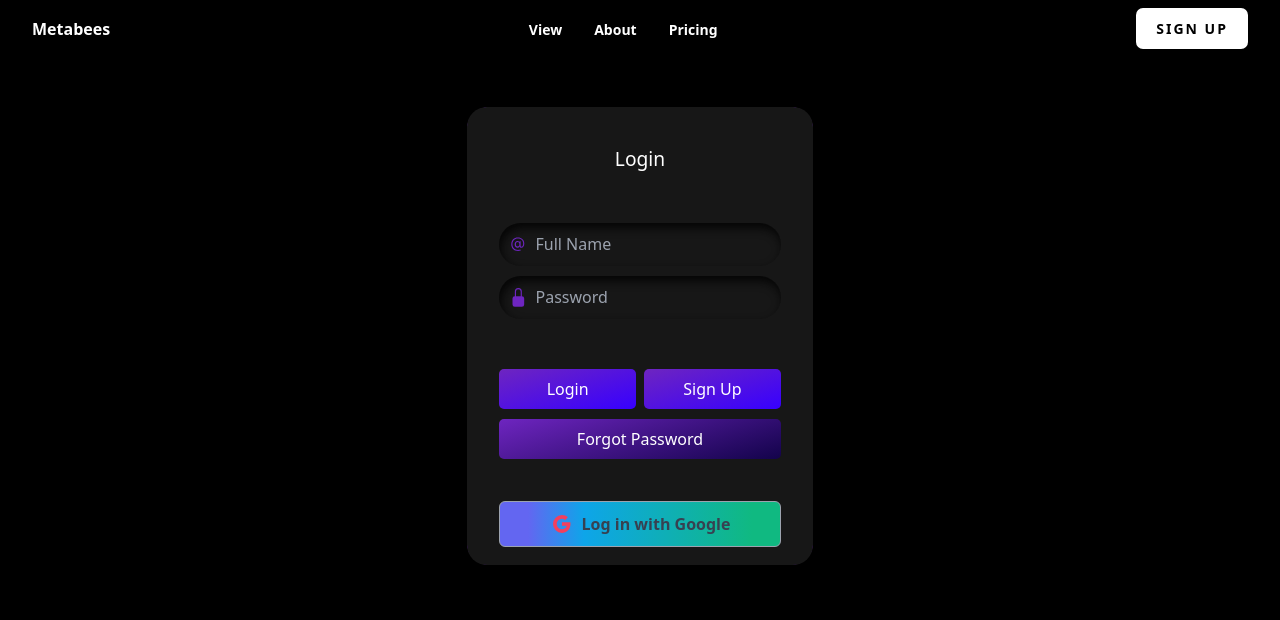
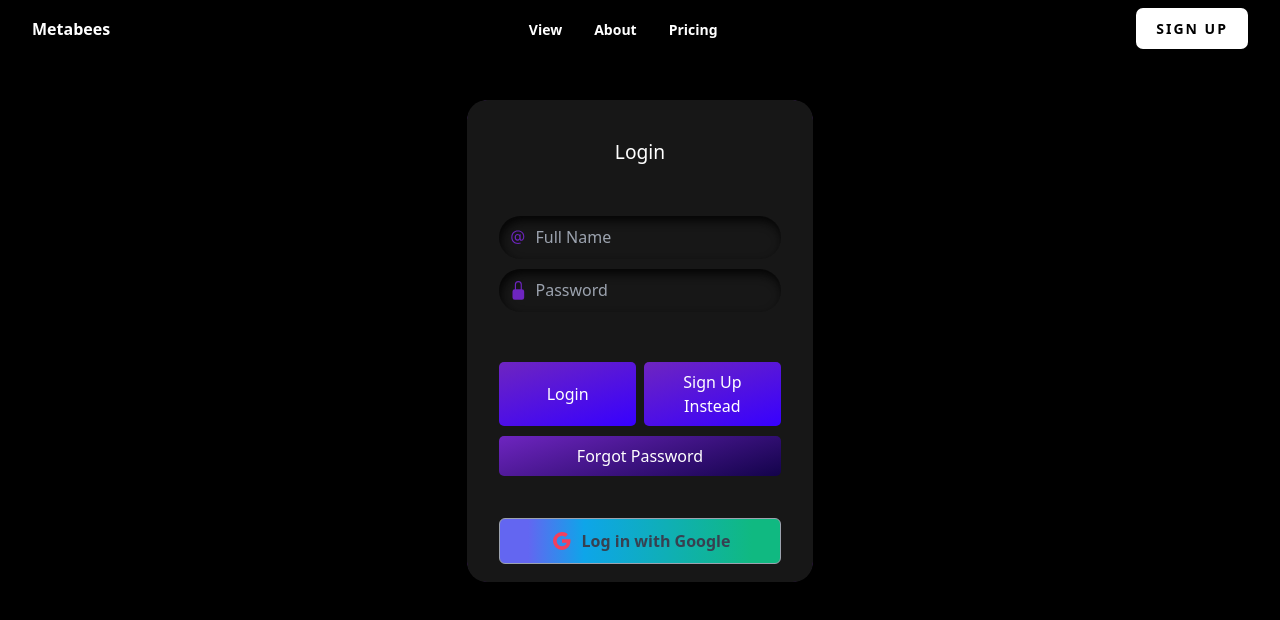
Before and after one commit to oreotamish/Metabees-Frontend, a React (Create React App) app: page /login in a window 1280 px wide. Shown: the top 620 px of the page. Built offline with nearby package versions, Linux system fonts and the light colour scheme.

Commit message:
minor css edits

```diff
--- a/src/components/Navbar.jsx
+++ b/src/components/Navbar.jsx
@@ -42,8 +42,8 @@ function Navbar() {
     <div
       className={
         color
-          ? 'sticky top-0 z-10 w-full bg-[#110520] bg-opacity-80 overflow-x-hidden'
-          : 'sticky top-0 z-10 w-full bg-transparent overflow-x-hidden'
+          ? 'fixed top-0 z-10 w-full bg-[#110520] bg-opacity-80 overflow-x-hidden'
+          : 'fixed top-0 z-10 w-full bg-transparent overflow-x-hidden'
       }
     >
       <div className="mx-auto flex max-w-7xl items-center justify-between px-4 py-2 sm:px-6 lg:px-8">
--- a/src/pages/LogIn.css
+++ b/src/pages/LogIn.css
@@ -93,15 +93,15 @@
   text-align: center;
   max-width: 27vw;
   margin: auto;
-  margin-top: 50px;
+  margin-top: 100px;
 }
 
-.card2 {
+.login-card2 {
   border-radius: 0;
   transition: all 0.2s;
 }
 
-.card2:hover {
+.login-card2:hover {
   transform: scale(0.98);
   border-radius: 20px;
 }
--- a/src/pages/LogIn.jsx
+++ b/src/pages/LogIn.jsx
@@ -5,7 +5,7 @@ function LogIn() {
   const navigate = useNavigate()
   return (
     <div class="login-card">
-      <div class="card2">
+      <div class="login-card2">
         <form class="form">
           <p id="heading">Login</p>
           <div class="field">
@@ -42,7 +42,7 @@ function LogIn() {
           <div class="btn">
             <button class="button1 mr-1">Login</button>
             <button class="button1 ml-1" onClick={() => navigate('/signup')}>
-              Sign Up
+              Sign Up Instead
             </button>
           </div>
           <button class="button3">Forgot Password</button>
--- a/src/pages/SignUp.css
+++ b/src/pages/SignUp.css
@@ -75,15 +75,15 @@
   text-align: center;
   max-width: 27vw;
   margin: auto;
-  margin-top: 50px;
+  margin-top: 100px;
 }
 
-.card2 {
+.signup-card2 {
   border-radius: 0;
   transition: all 0.2s;
 }
 
-.card2:hover {
+.signup-card2:hover {
   transform: scale(0.98);
   border-radius: 20px;
 }
--- a/src/pages/SignUp.jsx
+++ b/src/pages/SignUp.jsx
@@ -5,7 +5,7 @@ function SignUp() {
   const navigate = useNavigate()
   return (
     <div class="signup-card">
-      <div class="card2">
+      <div class="signup-card2">
         <form class="form">
           <p id="heading">Sign Up</p>
           <div class="field">
--- a/src/pages/View.jsx
+++ b/src/pages/View.jsx
@@ -8,7 +8,7 @@ const View = () => {
         <source src={bgVideo} type="video/mp4" />
       </video>
       <div className="bg-transparent view-video-content">
-        <h1 className="mb-10 sm:font-bold sm:text-3xl">
+        <h1 className="mb-5 sm:font-bold sm:text-3xl">
           <span className="text-[#6e25c0]">
             En<span className="text-[#853fd6]">t</span>
             <span className="text-[#8c4ad8]">er</span>
```
